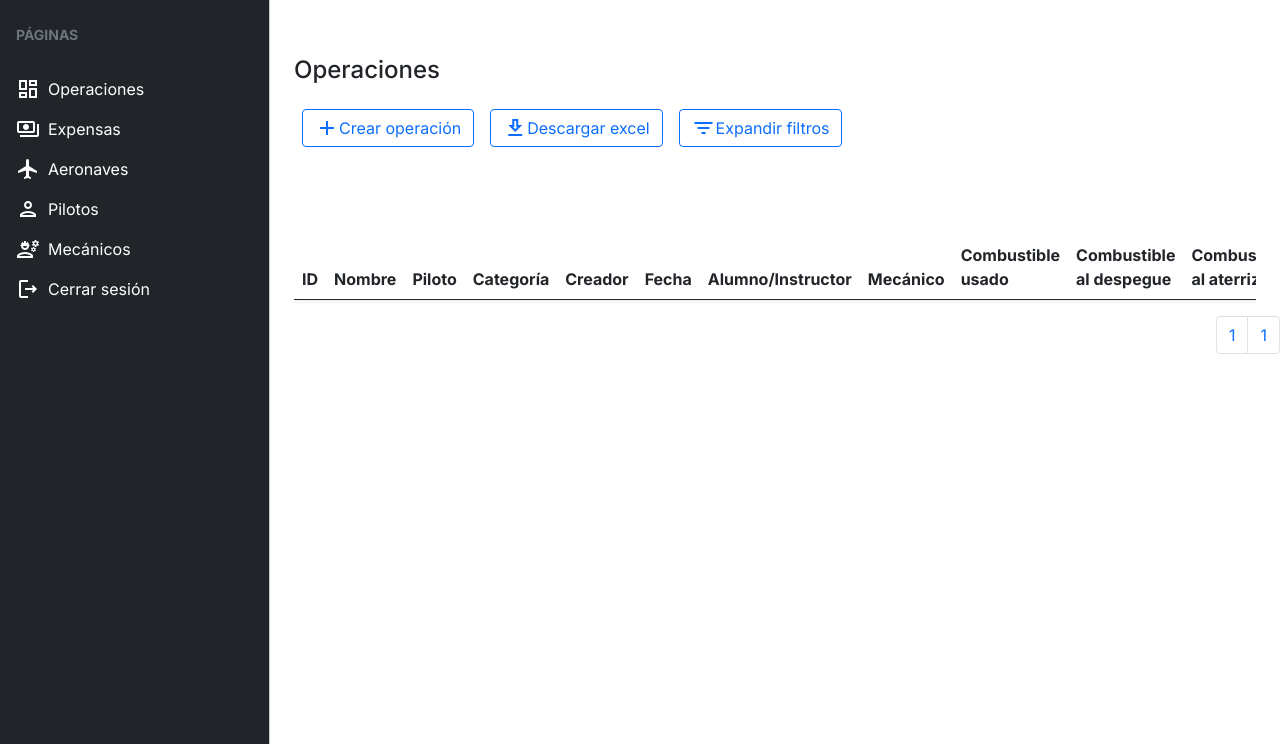
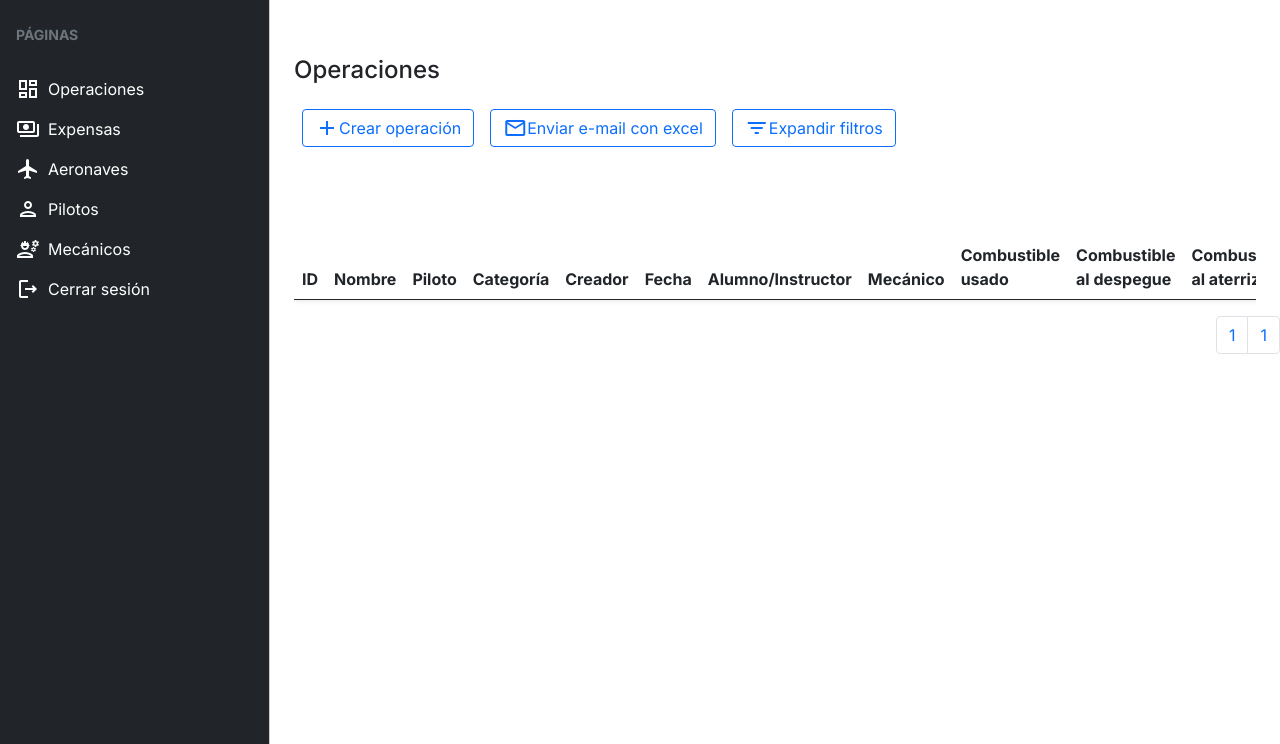
Before and after one commit to Augustorresfx/gastos-django, a Django app: page /gastos/ in a window 1280 px wide. Shown: the part 56-800 px from the top of the page. Run offline with Django 4.2, Linux system fonts and the light colour scheme; the visitor is signed in with stand-in values (Sample User, id 1); data that the repository does not hold is empty; some libraries are stand-ins or nearby versions.

Commit message:
changed-emails

```diff
--- a/clients/templates/gastos.html
+++ b/clients/templates/gastos.html
@@ -22,10 +22,11 @@
 
         <a href="{% url 'send_mail_with_excel' %}" class="btn btn-outline-primary my-2 d-flex justify-content-center align-items-center mx-2">
           <span class="material-icons-outlined ">
-            download
+            mail
             </span>
-            <span>Descargar excel</span>
+            <span>Enviar e-mail con excel</span>
         </a>
+
         <a href="#layouts" data-bs-toggle="collapse" class="btn btn-outline-primary my-2 d-flex justify-content-center align-items-center mx-2">
           <span class="material-icons-outlined ">
             filter_list
--- a/clients/views.py
+++ b/clients/views.py
@@ -223,7 +223,7 @@ def send_mail_with_excel(excel_file):
 
     msg = MIMEMultipart()
     msg['From'] = 'no.reply.wings@gmail.com'
-    msg['To'] = ', '.join(['augustorresfx@gmail.com', 'gguerra@helicopterosdelpacifico.com'])
+    msg['To'] = ', '.join(['augustorresfx@gmail.com', 'gguerra@helicopterosdelpacifico.com.ar'])
     msg['Subject'] = 'Su reporte del día'
 
     part = MIMEBase('application', 'octet-stream')
```
Also changed, not shown: clients/apps.py (+6 -6 lines).
